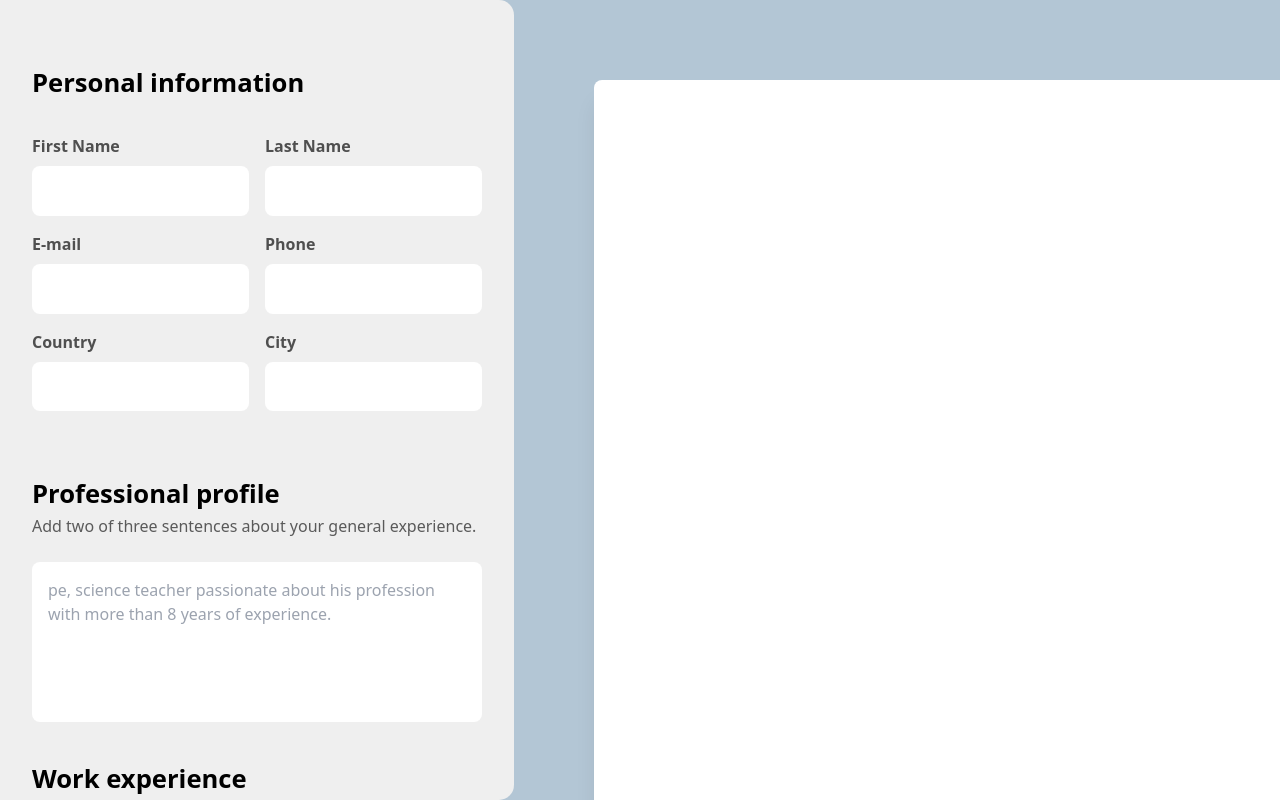
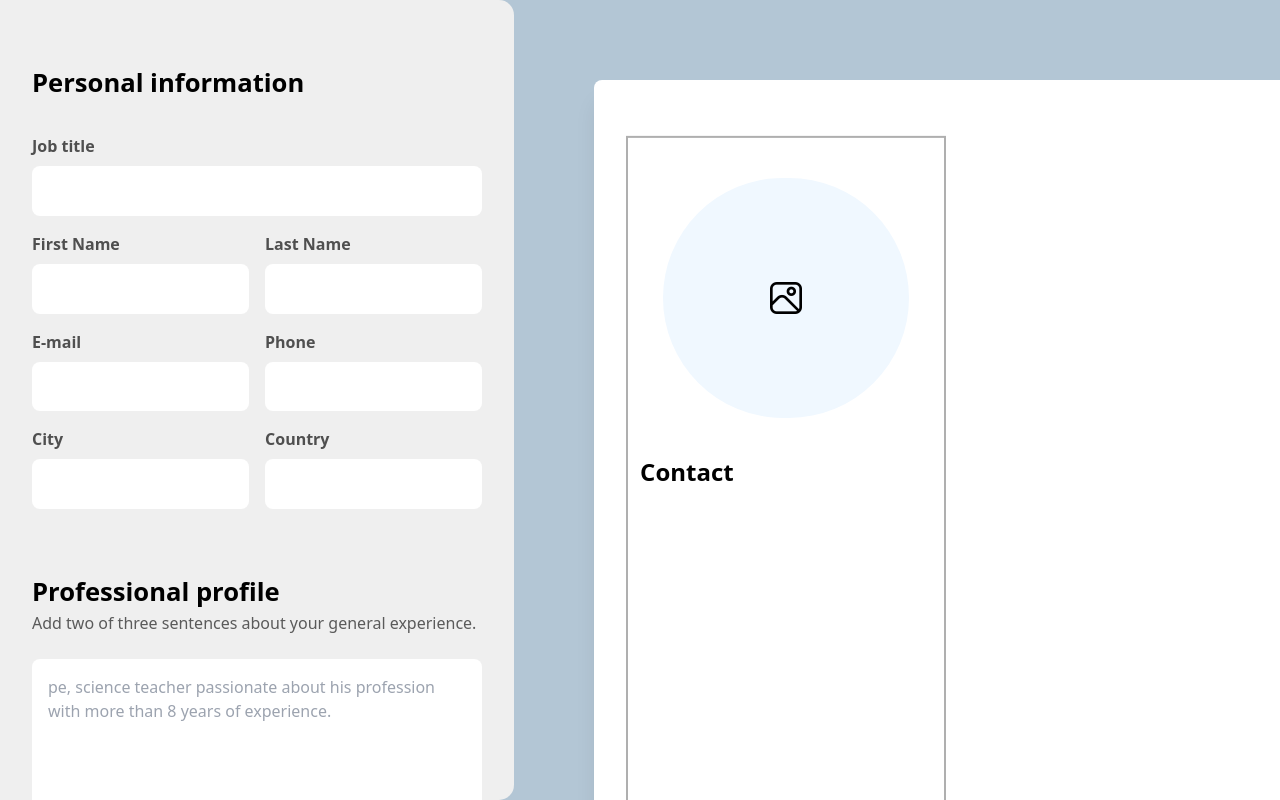
Before and after one commit to Charlesss-0/CV-App, a React (Vite) app: page / in a window 1280 px wide. Built offline with nearby package versions, Linux system fonts and the light colour scheme.

Commit message:
Add job title input field

```diff
--- a/src/App.jsx
+++ b/src/App.jsx
@@ -8,30 +8,29 @@ import {
   SkillsList,
   CustomSec
 } from './components/utils'
-import { Blank } from './components/blank'
+import { CvPage } from './components/doc'
 
 export default function App() {
   const [firstName, setFirstName] = useState('')
   const [lastName, setLastName] = useState('')
+  const [jobTitle, setJobTitle] = useState('')
   const [email, setEmail] = useState('')
   const [phone, setPhone] = useState('')
+  const [country, setCountry] = useState('')
+  const [city, setCity] = useState('')
   const fullName = `${firstName} ${lastName}`
-  const emailPhone = `${email} ${phone}`
+  const storedJobTitle = jobTitle
+  const storedEmail = email
+  const storedPhone = phone
+  const cityCountry =
+    city !== '' && country !== ''
+      ? `${city}, ${country}`
+      : city !== '' || country !== ''
+      ? `${city} ${country}`
+      : ''
 
-  const handleFirstName = (e) => {
-    setFirstName(e.target.value)
-  }
-
-  const handleLastName = (e) => {
-    setLastName(e.target.value)
-  }
-
-  const handleEmail = (e) => {
-    setEmail(e.target.value)
-  }
-
-  const handlePhone = (e) => {
-    setPhone(e.target.value)
+  const handleEvent = (setEvent, e) => {
+    setEvent(e.target.value)
   }
 
   return (
@@ -75,37 +74,70 @@ export default function App() {
             >
               <div>
                 <label>
+                  Job title <br />
+                  <input
+                    type="text"
+                    maxLength={30}
+                    onChange={(e) => handleEvent(setJobTitle, e)}
+                  />
+                </label>
+              </div>
+
+              <div>
+                <label>
                   First Name <br />
-                  <input type="text" onChange={handleFirstName} />
+                  <input
+                    type="text"
+                    maxLength={20}
+                    onChange={(e) => handleEvent(setFirstName, e)}
+                  />
                 </label>
 
                 <label>
                   Last Name <br />
-                  <input type="text" onChange={handleLastName} />
+                  <input
+                    type="text"
+                    maxLength={20}
+                    onChange={(e) => handleEvent(setLastName, e)}
+                  />
                 </label>
               </div>
 
               <div>
                 <label>
                   E-mail <br />
-                  <input type="email" onChange={handleEmail} />
+                  <input
+                    type="email"
+                    maxLength={30}
+                    onChange={(e) => handleEvent(setEmail, e)}
+                  />
                 </label>
 
                 <label>
                   Phone <br />
-                  <input type="tel" onChange={handlePhone} />
+                  <input
+                    type="tel"
+                    maxLength={15}
+                    onChange={(e) => handleEvent(setPhone, e)}
+                  />
                 </label>
               </div>
 
               <div>
                 <label>
-                  Country <br />
-                  <input type="text" />
+                  City <br />
+                  <input
+                    type="text"
+                    onChange={(e) => handleEvent(setCity, e)}
+                  />
                 </label>
 
                 <label>
-                  City <br />
-                  <input type="text" />
+                  Country <br />
+                  <input
+                    type="text"
+                    onChange={(e) => handleEvent(setCountry, e)}
+                  />
                 </label>
               </div>
             </fieldset>
@@ -168,7 +200,13 @@ export default function App() {
           </div>
         </div>
 
-        <Blank fullName={fullName} emailPhone={emailPhone} />
+        <CvPage
+          fullName={fullName}
+          jobTitle={storedJobTitle}
+          email={storedEmail}
+          phone={storedPhone}
+          cityCountry={cityCountry}
+        />
       </div>
     </>
   )
--- a/src/components/blank.jsx
+++ /dev/null
@@ -1,15 +0,0 @@
-/* eslint-disable react/prop-types */
-export function Blank({ fullName, emailPhone }) {
-  return (
-    <>
-      <div className="w-full h-screen p-[5em] overflow-auto">
-        <div className="bg-white w-[210mm] h-[297mm] mx-auto shadow-xl rounded-lg">
-          <div className="m-auto w-max p-[1rem] text-[2rem] font-semibold">
-            {fullName}
-          </div>
-          <div className="m-auto w-[10vw] text-lg">{emailPhone}</div>
-        </div>
-      </div>
-    </>
-  )
-}
--- /dev/null
+++ b/src/components/doc.jsx
@@ -0,0 +1,109 @@
+/* eslint-disable react/prop-types */
+export function CvPage({ fullName, jobTitle, email, phone, cityCountry }) {
+  return (
+    <>
+      <div className="w-full h-screen p-[5em] overflow-auto">
+        <div className="bg-white w-[210mm] h-[297mm] mx-auto shadow-xl rounded-lg">
+          <div className="relative h-full">
+            <div
+              className="
+              border-solid
+              border-2
+              border-[#afafaf]
+              w-[20em]
+              h-[90%]
+              absolute
+              left-[2em]
+              top-[50%]
+              translate-y-[-50%]
+              "
+            >
+              <div
+                className="
+                  bg-[aliceblue]
+                  w-[78%]
+                  h-[15em]
+                  m-auto
+                  mt-[2.5em]
+                  rounded-full
+                  grid
+                  place-content-center
+                  "
+              >
+                <i
+                  className="
+                    fi fi-rr-picture
+                    text-[2rem]
+                    flex
+                    p-[1rem]
+                    rounded-full
+                    transition-all ease-in-out delay-[.05s]
+                    cursor-pointer
+                    hover:bg-[#efefefaf]
+                    hover:border
+                    hover:border-solid
+                    hover:border-[#afafaf]
+                    "
+                ></i>
+              </div>
+
+              <h1 className="mt-[1.5em] m-[0.5em] mb-0 text-[1.5rem] font-semibold">
+                Contact
+              </h1>
+
+              <div className="w-full p-[1rem] flex flex-col gap-1">
+                <ContactInfo type={email !== '' ? 'email' : ''} info={email} />
+                <ContactInfo type={phone !== '' ? 'phone' : ''} info={phone} />
+                <ContactInfo
+                  type={cityCountry !== '' ? 'nationality' : ''}
+                  info={cityCountry}
+                />
+              </div>
+            </div>
+
+            <div
+              className="
+                m-auto
+                w-[10em]
+                p-[1rem]
+                text-[2rem]
+                font-semibold
+                absolute
+                right-[3em]
+                top-[1.75em]
+                "
+            >
+              <h1>{fullName}</h1>
+              <h2 className="text-[1.5rem] font-normal text-[#5f5f5f]">
+                {jobTitle}
+              </h2>
+            </div>
+          </div>
+        </div>
+      </div>
+    </>
+  )
+}
+
+function ContactInfo({ type, info }) {
+  const getIconClass = () => {
+    switch (type) {
+      case 'email':
+        return 'fi-sr-envelope'
+      case 'phone':
+        return 'fi-sr-phone-flip'
+      case 'nationality':
+        return 'fi-sr-marker'
+      default:
+        return ''
+    }
+  }
+
+  return (
+    <i
+      className={`fi ${getIconClass()} not-italic text-lg flex items-center gap-[0.5rem]`}
+    >
+      <span className="break-all text-[#5f5f5f]">{info}</span>
+    </i>
+  )
+}
--- a/src/components/utils.jsx
+++ b/src/components/utils.jsx
@@ -1,5 +1,6 @@
 /* eslint-disable react/prop-types */
 
+// Renders a section including header, description and the option to add more content
 export function Section({ header, description, add }) {
   return (
     <>
@@ -10,14 +11,17 @@ export function Section({ header, description, add }) {
   )
 }
 
+// Renders header for a section content
 export function Header({ text }) {
   return <h1 className="text-[1.6rem] mt-[2rem] font-semibold">{text}</h1>
 }
 
+// Renders description for a section content
 export function Desc({ text }) {
   return <p className="mb-[1.5rem] text-[#5a5a5a]">{text}</p>
 }
 
+// Renders add button for a section content
 export function Add({ text }) {
   return (
     <p
@@ -39,6 +43,7 @@ export function Add({ text }) {
   )
 }
 
+// Renders a list of skills and the option to add more skills
 export function SkillsList() {
   const skills = [
     'Adaptability',
@@ -65,7 +70,8 @@ export function SkillsList() {
           <li
             key={skill}
             className="
-                bg-[#afafaf5f]
+                bg-[#F5F7F8]
+                border-solid border-[1px] border-[#afafaf]
                 p-[0.5rem]
                 px-[1rem]
                 rounded-lg
@@ -87,6 +93,7 @@ export function SkillsList() {
   )
 }
 
+// Renders the custom section where you can choose if you want to add another section to the cv
 export function CustomSec() {
   const custom = [
     { name: 'Custom section', icon: 'fi fi-sr-settings-sliders' },
@@ -100,9 +107,9 @@ export function CustomSec() {
 
   return (
     <ul className="flex flex-wrap gap-[1rem] mt-[1.5rem]">
-      {custom.map((sec) => (
+      {custom.map((sec, index) => (
         <li
-          key={sec}
+          key={index}
           className="
               flex
               items-center
```
